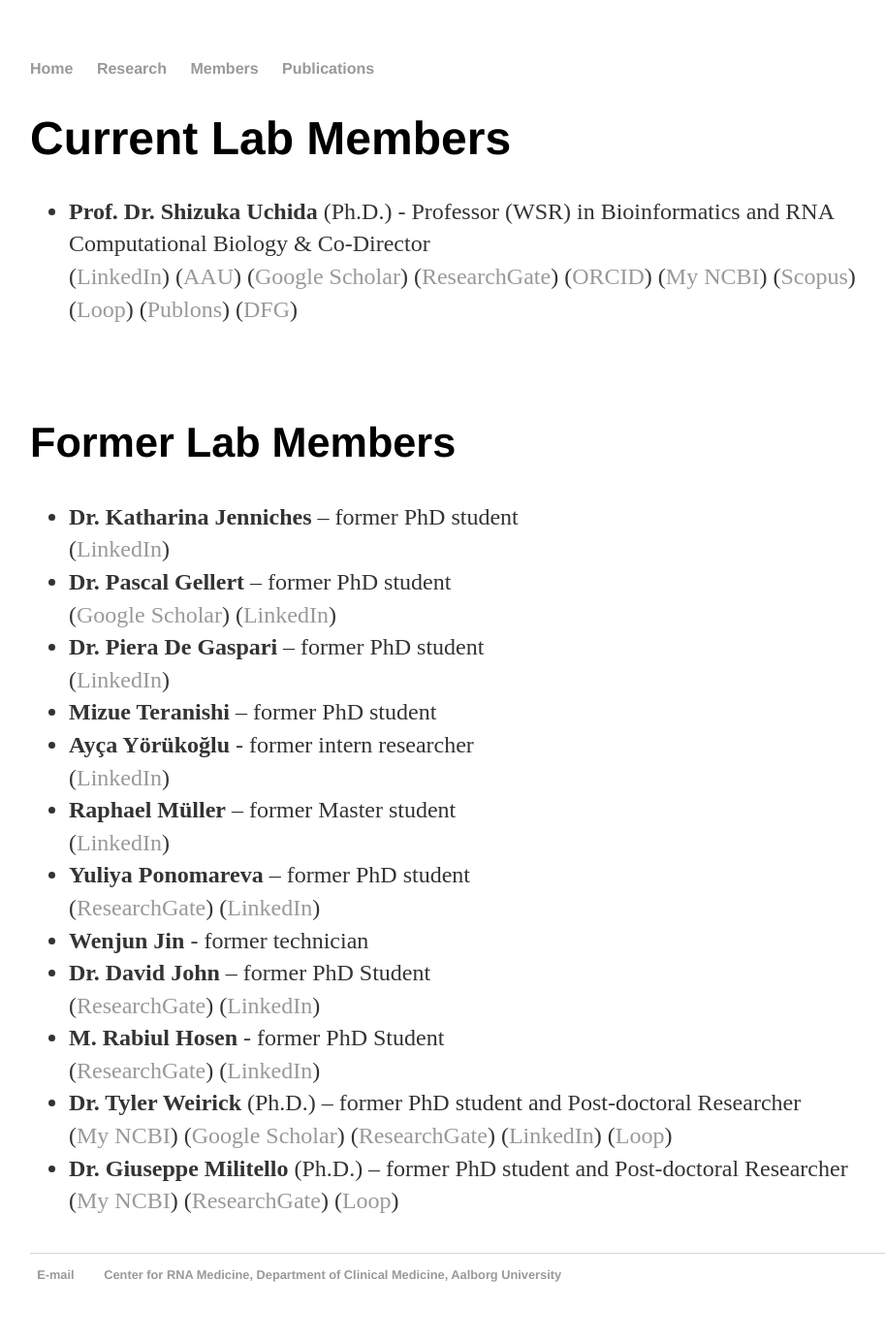
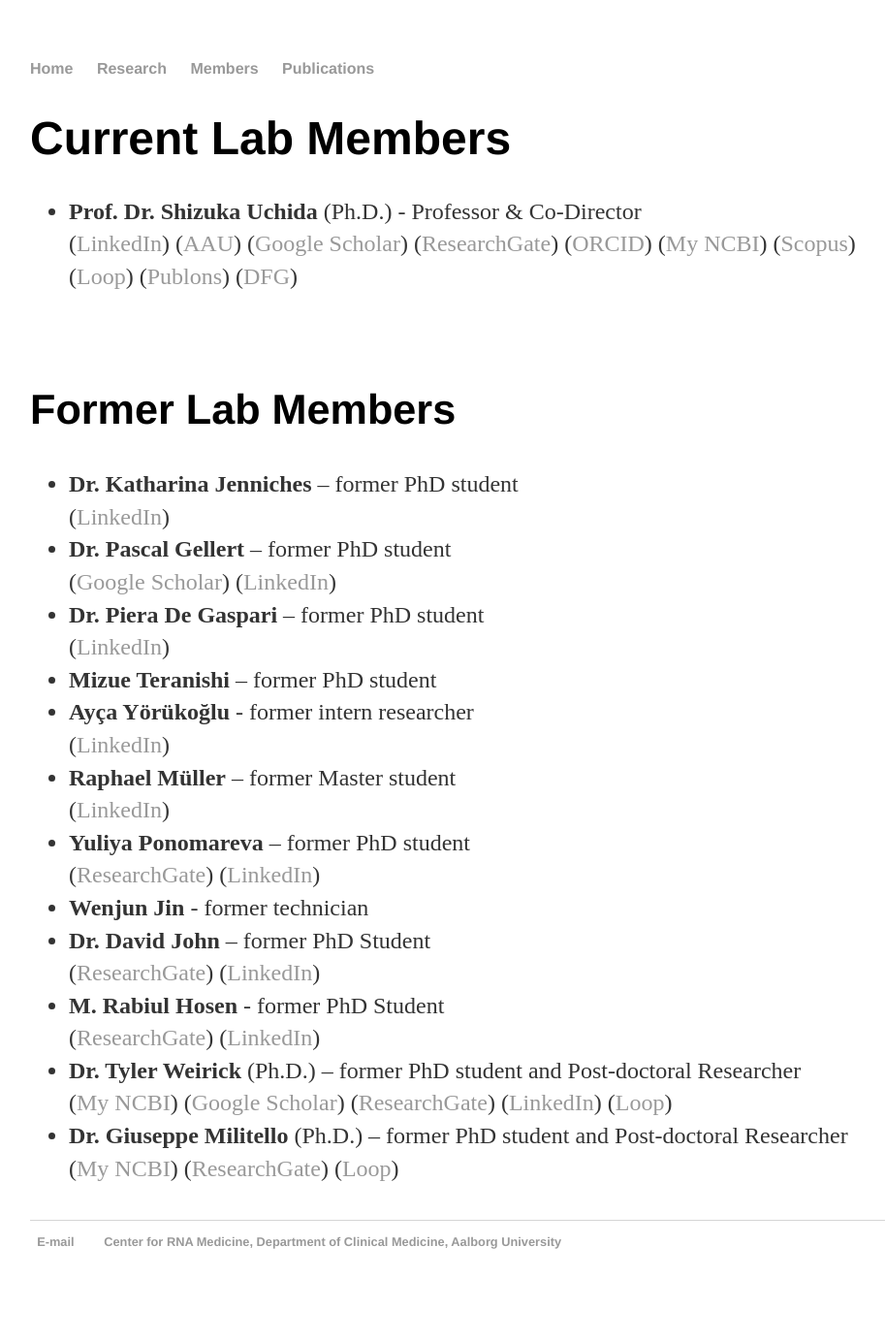
Before and after one commit to heartlncrna/heartlncrna.github.io, a Jekyll site: the page members/member_list.html, which Jekyll copies as it is, in a window 1280 px wide. Shown: the whole page at 97% size, without its empty margins (161-1074 px from the left). Built offline with Jekyll 4.4.1, drawn with Linux system fonts in a browser that asks for light colours; after the commit the page ends 1350 px from its top, so only the background shows below that.

Commit message:
Update member_list.html

```diff
--- a/members/member_list.html
+++ b/members/member_list.html
@@ -26,7 +26,7 @@
 
 			<p class="Normal">
 			<ul>
-				<li><b>Prof. Dr. Shizuka Uchida</b> (Ph.D.) - Professor (WSR) in Bioinformatics and RNA Computational Biology & Co-Director</li>
+				<li><b>Prof. Dr. Shizuka Uchida</b> (Ph.D.) - Professor & Co-Director</li>
 					(<a href="https://de.linkedin.com/in/shizuka-uchida-7399055"><span class="ptHyperlink">LinkedIn</span></a>)
 					(<a href="https://vbn.aau.dk/en/persons/149419"><span class="ptHyperlink">AAU</span></a>)
 					(<a href="https://scholar.google.com/citations?user=N-KHfvUAAAAJ&hl=en"><span class="ptHyperlink">Google Scholar</span></a>)
```
